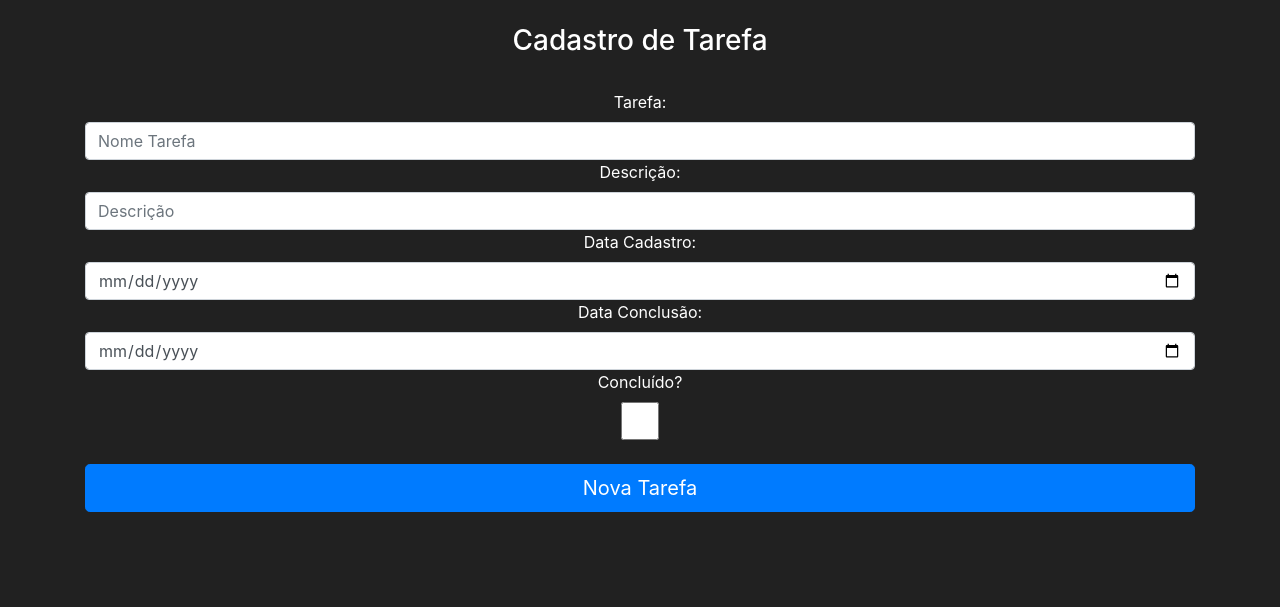
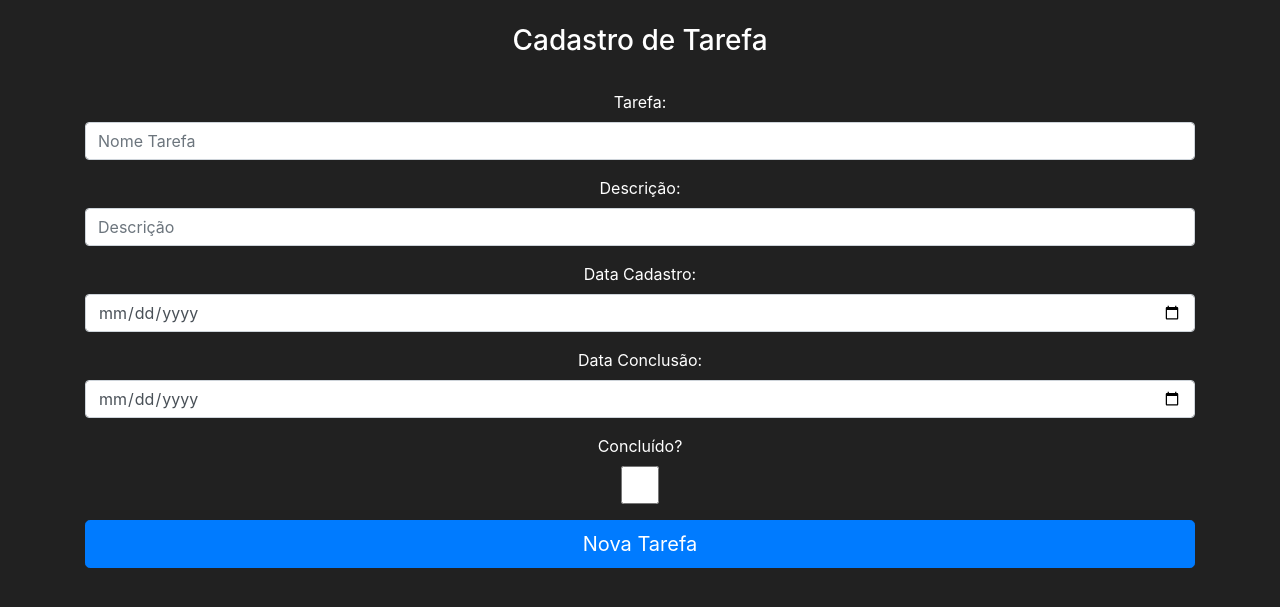
Before and after one commit to JoaoVictorOlve/remind-me, a Flask app: template remindme/templates/task.html in a window 1280 px wide. Shown: the part 80-687 px from the top of the page. Run offline with Flask 2, Linux system fonts and the light colour scheme; the template is opened without the code that fills it: values that come from a table or form of the project are taken from there, others are empty.

Commit message:
Update login and need to fix task

```diff
--- a/remindme/forms.py
+++ b/remindme/forms.py
@@ -35,7 +35,7 @@ class CreateTask(FlaskForm):
     register_date = DateField(label="Data Cadastro: ", format= "%d=%m-%Y", validators =[DataRequired()], default=today)
     conclusion_date = DateField(label="Data Conclusão: ", format= "%d=%m-%Y", validators =[DataRequired()])
     done = BooleanField(label="Concluído?", validators=[DataRequired()])
-    submit = SubmitField(label="Nova Tarefa")
+    submit = SubmitField("Nova Tarefa")
 
 class EditTask(FlaskForm):
     task_name = StringField(label="Task: ", validators=[Length(min=2, max=30), DataRequired()])
--- a/remindme/templates/task.html
+++ b/remindme/templates/task.html
@@ -6,25 +6,34 @@
 <div class="container">
   <br>
   <h3>Cadastro de Tarefa</h3>
-  <form id="task_form" method="POST" class="form-task">
+  <form method="POST" action="">
     {{ form.hidden_tag() }}
     <br>
+    <fieldset>
+      <div class="form-group">
         {{ form.task_name.label() }}
         {{ form.task_name(class="form-control", placeholder="Nome Tarefa")}}
-
+      </div>
+      <div class="form-group">
         {{ form.description.label() }}
         {{ form.description(class="form-control", placeholder="Descrição")}}
-
+      </div>
+      <div class="form-group">
         {{ form.register_date.label() }}
         {{ form.register_date(class="form-control", placeholder="Data Início")}}
-
+      </div>
+      <div class="form-group">
         {{ form.conclusion_date.label() }}
         {{ form.conclusion_date(class="form-control", placeholder="Data Conclusão")}}
-
+      </div>
+      <div class="form-group">
         {{ form.done.label() }}
         {{ form.done(class="form-control", placeholder="Concluído?")}}
-    <br>
+      </div>
+    </fieldset>
+    <div class="form-group">
       {{ form.submit(class="btn btn-lg btn-block btn-primary") }}
+    </div>
   </form>
 </div>
 
```
Also changed, not shown: remindme/routes.py (+13 -15 lines). Lines whose indentation alone changed are shown as unchanged.
